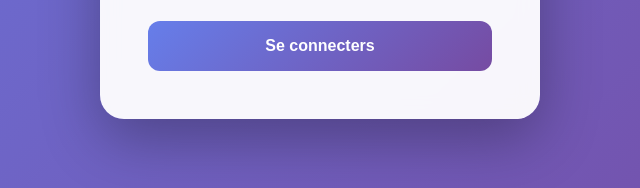
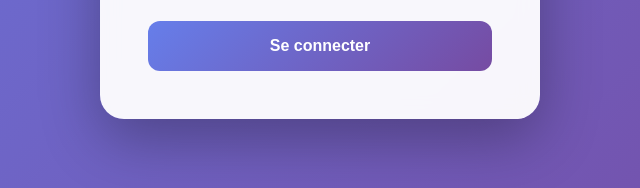
Before and after one commit to salutcava/playwright_sample_site, a plain HTML site: page index.html in a window 1280 px wide. Shown: the part 557-745 px from the top of the page, 320-960 px from the left. Drawn offline with Linux system fonts and the light colour scheme.

Commit message:
update yaml

```diff
--- a/index.html
+++ b/index.html
@@ -235,7 +235,7 @@
                     <input type="password" id="password" name="password" placeholder="••••••••" value="123456" required>
                 </div>
 
-                <button type="submit">Se connecters</button>
+                <button type="submit">Se connecter</button>
             </form>
         </div>
 
```
Also changed, not shown: 1 other file.
